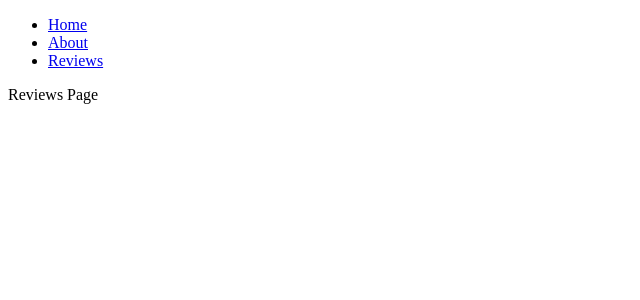
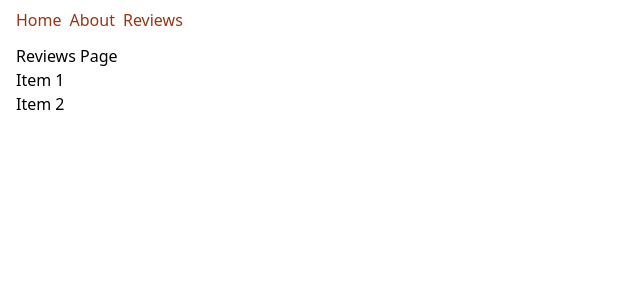
Before and after one commit to Jhongilp/next-reviews, a Next.js app: page /reviews in a window 1280 px wide. Shown: the top 300 px of the page, without its empty margins (0-640 px from the left). Built offline with nearby package versions, Linux system fonts and the light colour scheme.

Commit message:
use Tailwind css library

```diff
--- /dev/null
+++ b/app/globals.css
@@ -0,0 +1,3 @@
+@tailwind base;
+@tailwind components;
+@tailwind utilities;
--- a/app/layout.jsx
+++ b/app/layout.jsx
@@ -1,4 +1,5 @@
-import Link from "next/link";
+import NavBar from "@/components/NavBar";
+import "./globals.css";
 
 export default function RootLayout({ children }) {
   return (
@@ -8,24 +9,11 @@ export default function RootLayout({ children }) {
         <meta name="viewport" content="width=device-width, initial-scale=1.0" />
         <title>Next reviews app</title>
       </head>
-      <body>
+      <body className="flex flex-col px-4 py-2 min-h-screen">
         <header>
-          <nav>
-            <ul>
-              <li>
-                <Link href="/">Home</Link>
-              </li>
-              <li>
-                <Link href="/about">About</Link>
-              </li>
-              <li>
-                <Link href="/reviews">Reviews</Link>
-              </li>
-            </ul>
-          </nav>
+          <NavBar />
         </header>
-
-        {children}
+        <main className="grow py-3">{children}</main>
       </body>
     </html>
   );
--- a/app/reviews/page.jsx
+++ b/app/reviews/page.jsx
@@ -1,7 +1,19 @@
+import Link from 'next/link'
 export default function ReviewsPage() {
   return (
     <div>
       Reviews Page
+
+      <nav>
+        <ul>
+          <li>
+            <Link href="/reviews/item1">Item 1</Link>
+          </li>
+          <li>
+            <Link href="/reviews/item2">Item 2</Link>
+          </li>
+        </ul>
+      </nav>
     </div>
   )
 }
--- /dev/null
+++ b/components/NavBar.jsx
@@ -0,0 +1,19 @@
+import Link from "next/link";
+
+export default function NavBar() {
+  return (
+    <nav>
+      <ul className="flex gap-2">
+        <li>
+          <Link href="/" className="text-orange-800 hover:underline">Home</Link>
+        </li>
+        <li>
+          <Link href="/about" className="text-orange-800 hover:underline">About</Link>
+        </li>
+        <li>
+          <Link href="/reviews" className="text-orange-800 hover:underline">Reviews</Link>
+        </li>
+      </ul>
+    </nav>
+  );
+}
--- a/package.json
+++ b/package.json
@@ -8,5 +8,10 @@
     "next": "^14.0.3",
     "react": "^18.2.0",
     "react-dom": "^18.2.0"
+  },
+  "devDependencies": {
+    "autoprefixer": "^10.4.16",
+    "postcss": "^8.4.31",
+    "tailwindcss": "^3.3.5"
   }
 }
--- /dev/null
+++ b/postcss.config.js
@@ -0,0 +1,6 @@
+module.exports = {
+  plugins: {
+    tailwindcss: {},
+    autoprefixer: {},
+  },
+}
--- /dev/null
+++ b/tailwind.config.js
@@ -0,0 +1,11 @@
+/** @type {import('tailwindcss').Config} */
+module.exports = {
+  content: [
+    './app/**/*.{jsx,tsx}',
+    './components/**/*.{jsx,tsx}',
+  ],
+  theme: {
+    extend: {},
+  },
+  plugins: [],
+}
```
Also changed, not shown: 1 other file (tests, documents, lock files or other folders).
